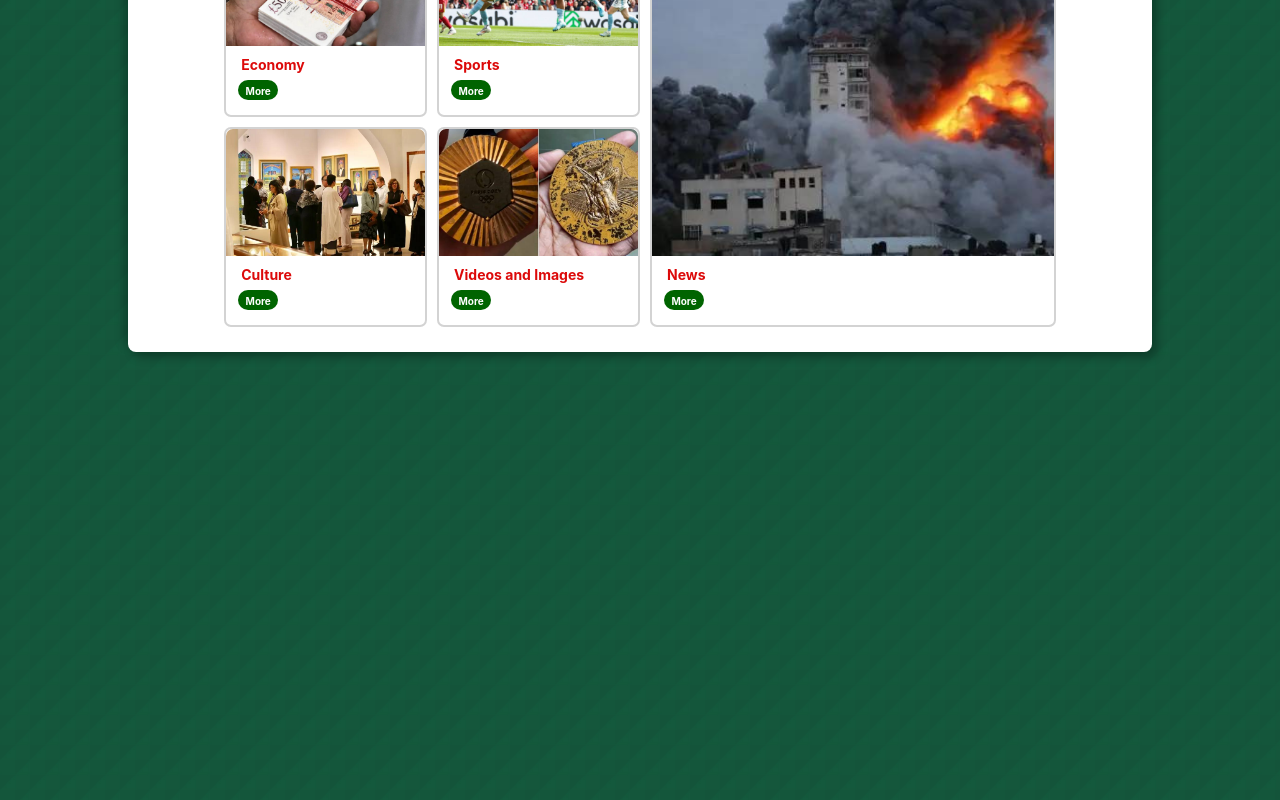
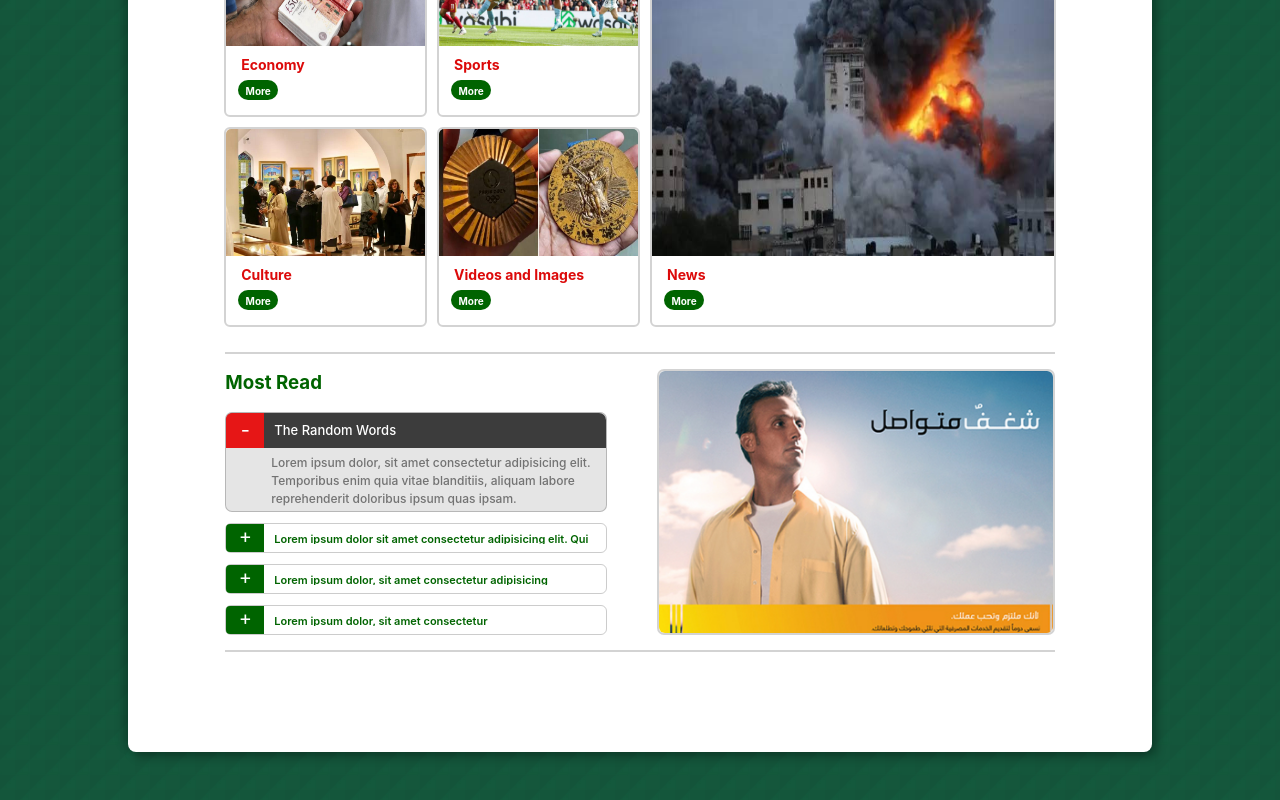
Before and after one commit to Bilal-Delbani/BASMA, a React (Vite) app in the folder frontend/: page / in a window 1280 px wide. Shown: the part 620-1420 px from the top of the page. Built offline with nearby package versions, Linux system fonts and the light colour scheme.

Commit message:
I added the most read section

```diff
--- a/frontend/index.html
+++ b/frontend/index.html
@@ -3,7 +3,7 @@
   <head>
     <meta charset="UTF-8" />
     <meta name="viewport" content="width=device-width, initial-scale=1.0" />
-    <link rel="shortcut icon" href="src/assets/babelLogo.png" type="image/x-icon">
+    <link rel="shortcut icon" href="./public/babelLogo.png" type="image/x-icon">
     <title>Babel</title>
   </head>
   <body>
--- a/frontend/src/Components/Header.jsx
+++ b/frontend/src/Components/Header.jsx
@@ -1,4 +1,4 @@
-import babelImage from "../assets/babelLogo.png"
+import babelImage from "/babelLogo.png"
 
 export default function Header(){
     return(
--- a/frontend/src/Components/Home.jsx
+++ b/frontend/src/Components/Home.jsx
@@ -1,6 +1,7 @@
 import Header from "./Header"
 import MainNewsCarousel from "./MainCarousel/MainNewsCarousel";
 import NewsCategories from "./NewsCategories/NewsCategories";
+import MostRead from "./MostRead"
 
 export default function Home(){
     return (
@@ -8,6 +9,7 @@ export default function Home(){
             <Header />
             <MainNewsCarousel />
             <NewsCategories />
+            <MostRead/>
         </article>
     )
 }
--- /dev/null
+++ b/frontend/src/Components/MostRead.jsx
@@ -0,0 +1,49 @@
+import mostRead from "../assets/most-read.jpg"
+
+export default function MostRead(){
+    return(
+        <div className="most-read-section">
+
+            <div className="most-read-left">
+                <h3 id="most-read-title">Most Read</h3>
+
+                <div className="most-read-row1">
+                    <div className="most-read-row1-header">
+                        <span>&#45;</span>
+                        <h3>The Random Words</h3>
+                    </div>
+                    <div className="most-read-row1-body">
+                        <p>Lorem ipsum dolor, sit amet consectetur adipisicing elit. Temporibus enim quia vitae blanditiis, aliquam labore reprehenderit doloribus ipsum quas ipsam.</p>
+                    </div>
+                </div>
+
+
+                <div className="most-read-row2">
+                    <span>&#43;</span>
+                    <div className="most-read-row2-body">
+                        <p>Lorem ipsum dolor sit amet consectetur adipisicing elit. Qui</p>
+                    </div>
+                </div>
+
+                <div className="most-read-row3">
+                    <span>&#43;</span>
+                    <div className="most-read-row3-body">
+                        <p>Lorem ipsum dolor, sit amet consectetur adipisicing</p>
+                    </div>
+                </div>
+
+                <div className="most-read-row4">
+                    <span>&#43;</span>
+                    <div className="most-read-row4-body">
+                        <p>Lorem ipsum dolor, sit amet consectetur</p>
+                    </div>
+                </div>
+
+            </div>
+
+            <div className="most-read-right">
+                <img src={mostRead} alt="most-read-image" />
+            </div>
+        </div>
+    )
+}
--- a/frontend/src/index.css
+++ b/frontend/src/index.css
@@ -26,7 +26,7 @@ body {
   background-repeat: repeat;
   background-size: 30px 30px;
   margin: 0;
-  height: 200vh;
+  height: 250vh;
   justify-content: center;
   align-items: center;
 }
@@ -115,8 +115,8 @@ header{
 .main-carousel  img {
     width: 100%;
     height: 100%;
-    object-fit:cover;
-}
+    object-fit:fill;
+  }
 
 
 /* Navigation Menu */
@@ -309,22 +309,22 @@ header{
 
 .small-box {
   height: 200px;
-  border-radius: 7px;
+  border-radius: 6px;
   border: 2px solid lightgray;
 }
 
 
 .large-box {
   grid-area: large;
-  border-radius: 7px;
+  border-radius: 6px;
   border: 2px solid lightgray;
 }
 
 .small-box  img, .large-box img {
   width: 100%;
   height: 65%;
-  object-fit:cover;
-  border-radius: 7px 7px 0 0;
+  object-fit:fill;
+  border-radius: 5px 5px 0 0;
 
 }
 
@@ -379,6 +379,162 @@ header{
 
 
 
+/* Most Read Section styling */
+
+.most-read-section{
+  display: flex;
+  justify-content: space-between;
+  align-content: center;
+  width: 90%;
+  height: 300px;
+  border-top: 2px solid lightgray;
+  border-bottom: 2px solid lightgray;
+  margin-bottom: 100px;
+}
+
+.most-read-left{
+  display: flex;
+  flex-direction: column;
+  position: relative;
+  width: 46%;
+  height: auto;
+  color: black;
+  margin: 15px 0;
+}
+
+#most-read-title{
+  color: darkgreen;
+}
+
+.most-read-right{
+  position: relative;
+  width: 48%;
+  height: auto;
+  margin: 15px 0;
+  border: 2px solid lightgray;
+  border-radius: 7px;
+}
+
+.most-read-right > img{
+  width: 100%;
+  height: 100%;
+  object-fit:fill;
+  border-radius: 6px;
+}
+
+
+.most-read-row1{
+  display: flex;
+  flex-direction: column;
+  background-color: rgba(0, 0, 0, 0.1);
+  border-radius: 7px;
+  height: 100px;
+  margin-top: 15px;
+  border: 1.5px solid rgba(0, 0, 0, 0.2);
+}
+
+.most-read-row1-header{
+  display: flex;
+  background-color: rgb(60, 60, 60);
+  border-top-left-radius: 7px;
+  border-top-right-radius: 7px;
+  color: white;
+  height: 35px;
+}
+
+.most-read-row1-header > span{
+  position: relative;
+  float: left;
+  background-color: rgb(230, 22, 22);
+  color: white;
+  font-size: 20px;
+  width: 10%;
+  line-height: 35px;
+  vertical-align: middle;
+  align-items: center;
+  border-top-left-radius: 6px;
+  text-align: center;
+}
+.most-read-row1-header > h3{
+  position: relative;
+  width: 90%;
+  float: right;
+  line-height: 35px;
+  vertical-align: middle;
+  align-items: center;
+  font-size: 13px;
+  font-weight: 500;
+  padding-left: 10px;
+}
+
+.most-read-row1-body{
+  font-size: 12px;
+  color: rgba(0, 0, 0, 0.5);
+  font-weight: 550;
+  height: auto;
+  padding-left: 45px;
+  padding-top: 6px;
+  padding-right: 10px;
+  display: -webkit-box;
+  -webkit-line-clamp: 3;
+  -webkit-box-orient: vertical;
+  overflow:hidden;
+}
+
+
+.most-read-row2,
+.most-read-row3,
+.most-read-row4 {
+  display: flex;
+  height: 30px;
+  border: 1.5px solid rgba(0, 0, 0, 0.2);
+  border-radius: 6px;
+  color: darkgreen;
+  margin: 11px 0 0 0;
+
+
+}
+
+.most-read-row2 span,
+.most-read-row3 span,
+.most-read-row4 span{
+  position: relative;
+  float: left;
+  background-color: darkgreen;
+  color: white;
+  font-size: 20px;
+  width: 10%;
+  line-height: 25px;
+  vertical-align: middle;
+  align-items: center;
+  border-top-left-radius: 4px;
+  border-bottom-left-radius: 4px;
+  text-align: center;
+}
+
+.most-read-row2-body,
+.most-read-row3-body,
+.most-read-row4-body{
+  position: relative;
+  width: 90%;
+  float: right;
+  height: 20px;
+  overflow: hidden;
+}
+
+.most-read-row2 p,
+.most-read-row3 p,
+.most-read-row4 p{
+  padding: 10px;
+  line-height: 10px;
+  vertical-align: middle;
+  align-items: center;
+  font-size: 11px;
+  font-weight: 600;
+}
+
+
+
 
 /* media query for 1028px screen size */
 @media (max-width: 1028px){
@@ -407,13 +563,17 @@ header{
   .news-categories{
     grid-template-columns: 1fr 1fr 1fr;
     grid-template-areas:
-    "large" "small1" "small2"
-    "small3" "small4";
+    "small1" "small2" "small3"
+    "small4" "small5";
     margin: 25px 35px;
   }
   .large-box img{
     height: 65%;
   }
+  .large-box{
+    grid-area: small1;
+  }
+
 
 }
 
@@ -435,6 +595,7 @@ header{
   body{
     background-image: none;
     background-color: white;
+    height: 300vh;
   }
   #root{
     width: 90%;
@@ -469,14 +630,29 @@ header{
   .news-categories{
     grid-template-columns: 1fr 1fr;
     grid-template-areas:
-    "large" "small1"
-    "small2" "small3"
-    "small4";
+    "small1" "small2"
+    "small3" "small4"
+    "small5";
     margin: 25px 20px;
   }
   .large-box img{
     height: 65%;
   }
+  .large-box{
+    grid-area: small1;
+  }
+  .most-read-row1-header > span{
+    width: 17%;
+  }
+  .most-read-row1-header > h3{
+    font-size: 11px;
+  }
+  .most-read-row2 span,
+  .most-read-row3 span,
+  .most-read-row4 span{
+    width: 15%;
+  }
+
 }
 
 
@@ -533,15 +709,27 @@ header{
   .news-categories{
     grid-template-columns: 1fr;
     grid-template-areas:
-    "large"
     "small1"
     "small2"
     "small3"
-    "small4";
+    "small4"
+    "small5";
     margin: 25px 15px;
   }
   .large-box img{
     height: 68%;
+  }
+  .large-box{
+    grid-area: small1;
+  }
+
+  .most-read-row1-header > span{
+    width: 20%;
+  }
+  .most-read-row2 span,
+  .most-read-row3 span,
+  .most-read-row4 span{
+    width: 18%;
   }
 }
 
```
Also changed, not shown: frontend/public/babelLogo.png (renamed from frontend/src/assets/babelLogo.png), frontend/src/assets/most-read.jpg (added).
